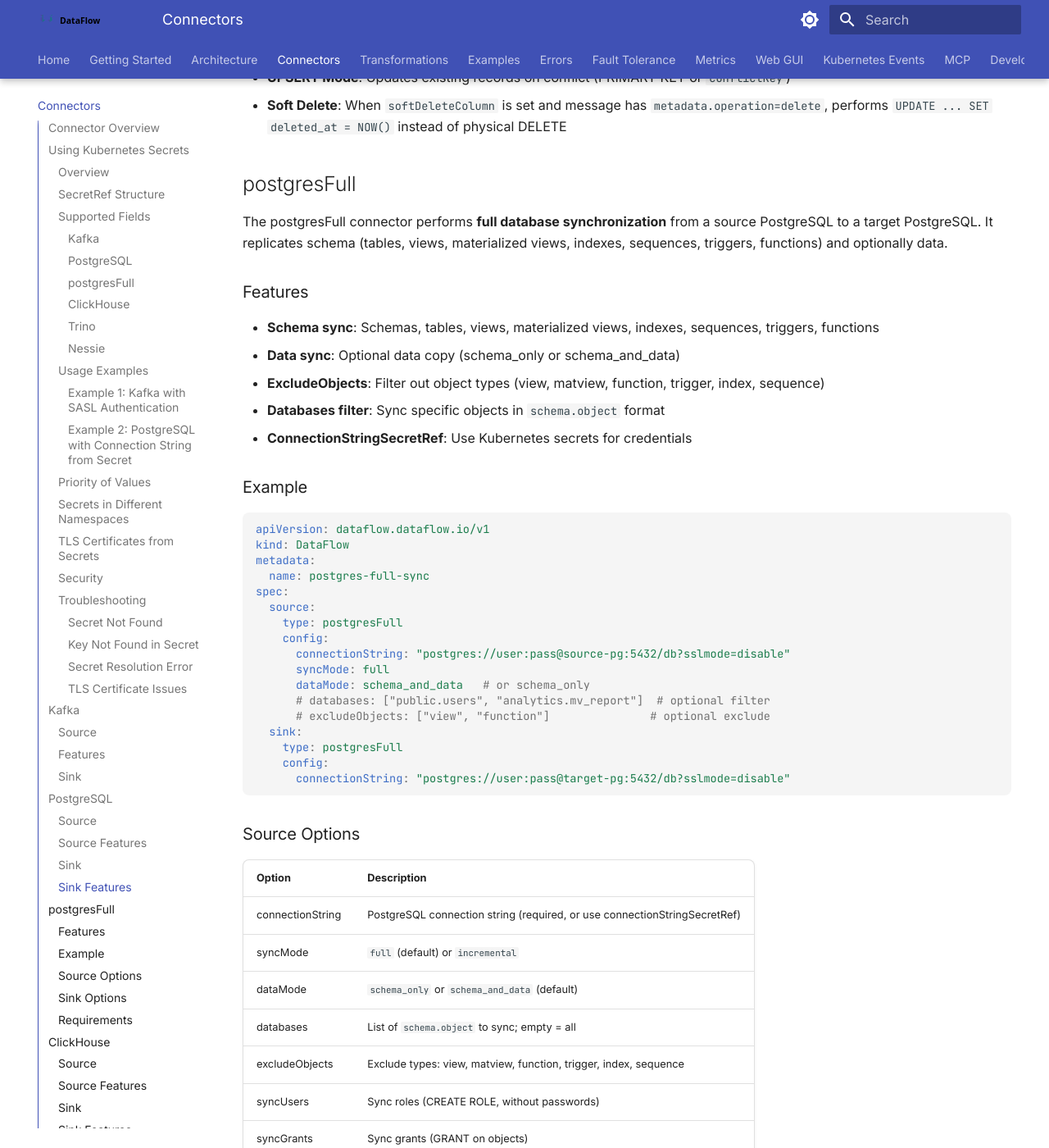
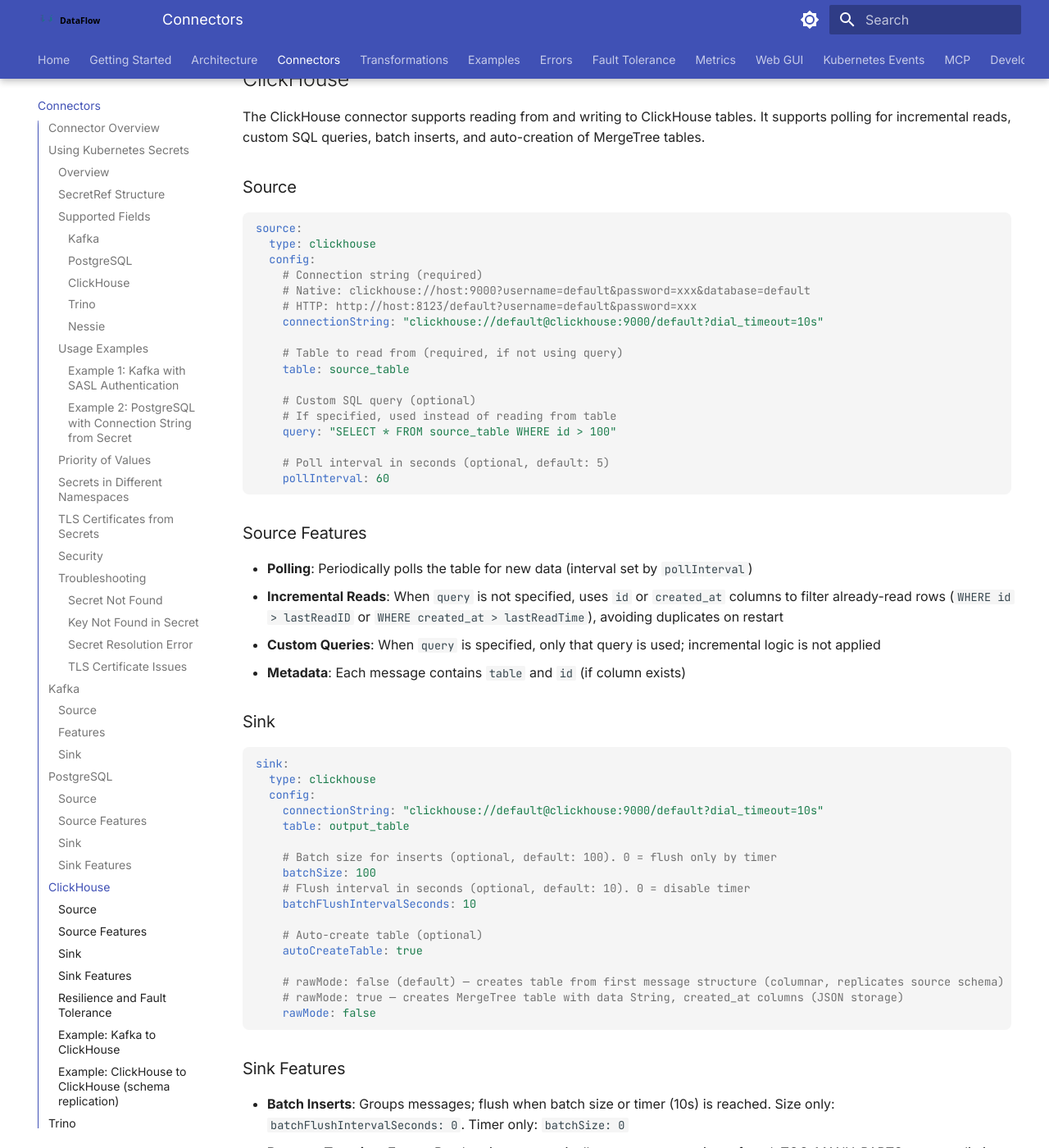
Before and after one commit to dataflow-operator/docs, an MkDocs documentation site: the page built from docs/en/connectors.md, in a window 1280 px wide and 1400 px high, scrolled down 10509 px. Shown: the whole window at 82% size. Built offline with MkDocs 1.6.1 and Material for MkDocs 9.7.7, drawn with Linux system fonts in a browser that asks for light colours; some of the changed text lies outside the part shown.

Commit message:
Remove pg full

````diff
--- a/docs/en/connectors.md
+++ b/docs/en/connectors.md
@@ -8,7 +8,6 @@
 |-----------|--------|------|----------|
 | Kafka | ✅ | ✅ | Consumer groups, TLS, SASL, Avro, Schema Registry |
 | PostgreSQL | ✅ | ✅ | SQL queries, batch inserts, auto-create tables, UPSERT mode |
-| postgresFull | ✅ | ✅ | Full DB sync: schema (tables, views, indexes, functions) + data |
 | Trino | ✅ | ✅ | SQL queries, Keycloak OAuth2 authentication, batch inserts |
 | ClickHouse | ✅ | ✅ | Polling, batch inserts, auto-create MergeTree tables |
 | Nessie | ✅ | ✅ | Iceberg tables via Nessie catalog, branches, Basic/Bearer auth, polling, batch appends |
@@ -54,9 +53,6 @@
 #### PostgreSQL
 - `connectionStringSecretRef` - connection string
 - `tableSecretRef` - table name
-
-#### postgresFull
-- `connectionStringSecretRef` - connection string (source and sink)
 
 #### ClickHouse
 - `connectionStringSecretRef` - connection string
@@ -447,66 +443,6 @@
 - **Raw Mode**: When true, expects `{"value": <data>, "_metadata": {...}}` and creates table with value/_metadata columns. When false, uses columnar format from message.
 - **UPSERT Mode**: Updates existing records on conflict (PRIMARY KEY or `conflictKey`)
 - **Soft Delete**: When `softDeleteColumn` is set and message has `metadata.operation=delete`, performs `UPDATE ... SET deleted_at = NOW()` instead of physical DELETE
-
-## postgresFull
-
-The postgresFull connector performs **full database synchronization** from a source PostgreSQL to a target PostgreSQL. It replicates schema (tables, views, materialized views, indexes, sequences, triggers, functions) and optionally data.
-
-### Features
-
-- **Schema sync**: Schemas, tables, views, materialized views, indexes, sequences, triggers, functions
-- **Data sync**: Optional data copy (schema_only or schema_and_data)
-- **ExcludeObjects**: Filter out object types (view, matview, function, trigger, index, sequence)
-- **Databases filter**: Sync specific objects in `schema.object` format
-- **ConnectionStringSecretRef**: Use Kubernetes secrets for credentials
-
-### Example
-
-```yaml
-apiVersion: dataflow.dataflow.io/v1
-kind: DataFlow
-metadata:
-  name: postgres-full-sync
-spec:
-  source:
-    type: postgresFull
-    config:
-      connectionString: "postgres://user:pass@source-pg:5432/db?sslmode=disable"
-      syncMode: full
-      dataMode: schema_and_data   # or schema_only
-      # databases: ["public.users", "analytics.mv_report"]  # optional filter
-      # excludeObjects: ["view", "function"]               # optional exclude
-  sink:
-    type: postgresFull
-    config:
-      connectionString: "postgres://user:pass@target-pg:5432/db?sslmode=disable"
-```
-
-### Source Options
-
-| Option | Description |
-|--------|-------------|
-| connectionString | PostgreSQL connection string (required, or use connectionStringSecretRef) |
-| syncMode | `full` (default) or `incremental` |
-| dataMode | `schema_only` or `schema_and_data` (default) |
-| databases | List of `schema.object` to sync; empty = all |
-| excludeObjects | Exclude types: view, matview, function, trigger, index, sequence |
-| syncUsers | Sync roles (CREATE ROLE, without passwords) |
-| syncGrants | Sync grants (GRANT on objects) |
-
-### Sink Options
-
-| Option | Description |
-|--------|-------------|
-| connectionString | Target PostgreSQL connection string |
-| dropTarget | Drop objects on target before applying (use with caution) |
-
-### Requirements
-
-- PostgreSQL 12+ on source and target
-- Source: SELECT on pg_catalog, USAGE on schemas, SELECT on tables
-- Target: CREATE, INSERT, and DDL privileges
-- For data sync with FK: uses `session_replication_role = replica` during insert
 
 ## ClickHouse
 
@@ -909,7 +845,9 @@
 
 ### Spec-level settings
 
-- **channelBufferSize** (default 100): Buffer size for message channels between source, processor, and sink. For high Kafka throughput (tens of thousands msg/s), increase to 500–1000 to reduce blocking when the sink is slower than the source.
+#### channelBufferSize
+
+Buffer size for message channels between source, processor, and sink (default 100). For high Kafka throughput (tens of thousands msg/s), increase to 500–1000 to reduce blocking when the sink is slower than the source.
 
 ### Kafka
 
````
Also changed, not shown: docs/ru/connectors.md (+3 -62 lines).
